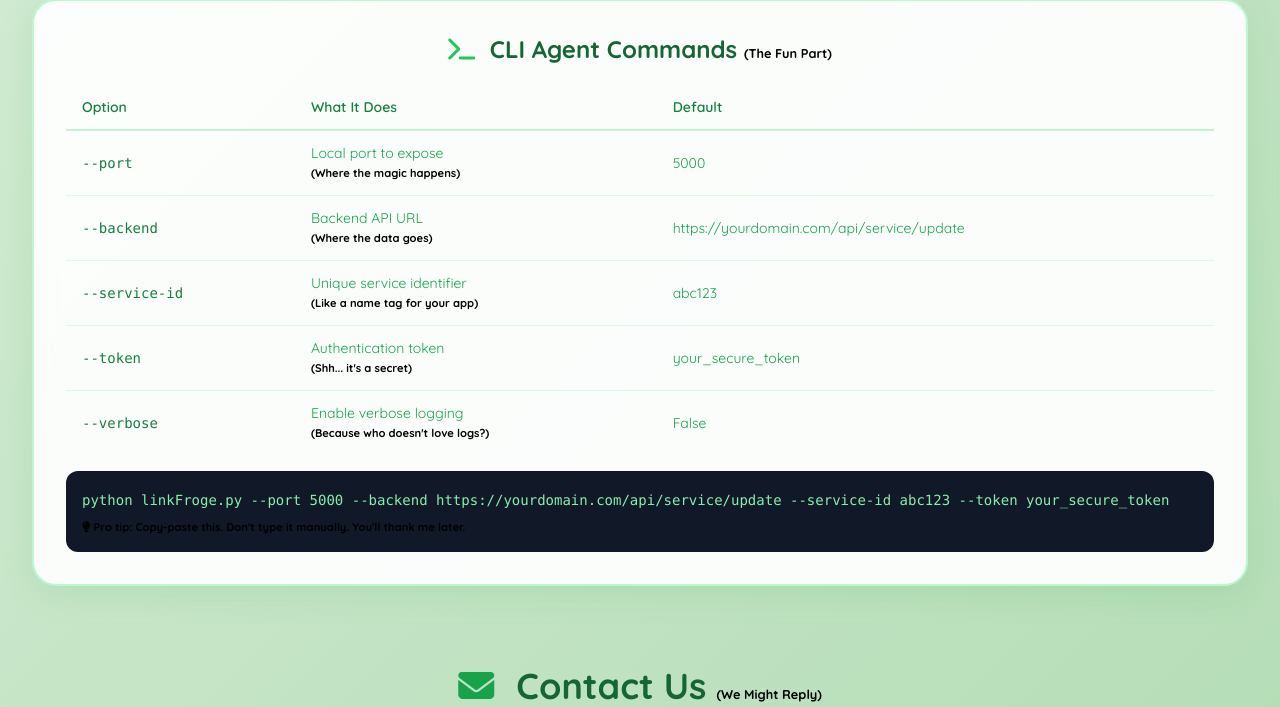
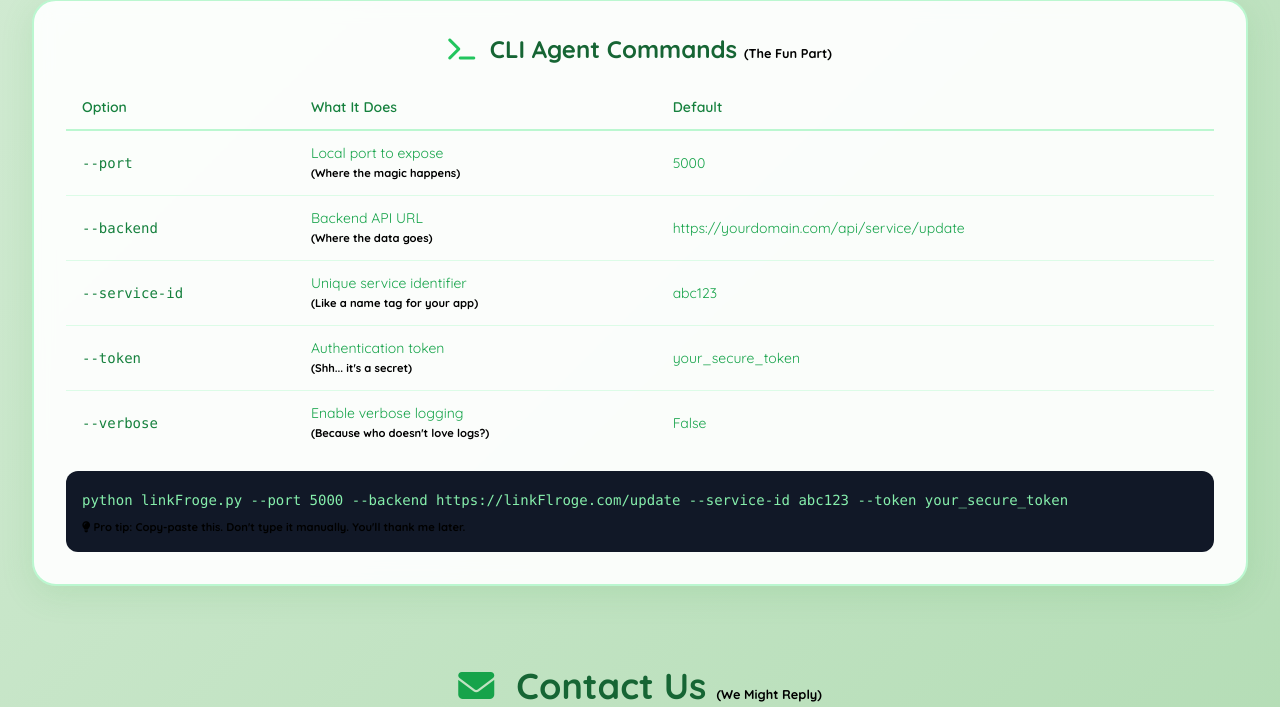
Before and after one commit to omerKkemal/linkFroge, a Flask app: page / in a window 1280 px wide. Shown: the part 1937-2644 px from the top of the page. Run offline with Flask 3, Linux system fonts and the light colour scheme; parts of the project's set-up code (start-up, migrations or seed data) failed here and were passed over; some libraries are stand-ins or nearby versions.

Commit message:
Fix command example in CLI section: update backend URL to correct domain

```diff
--- a/webApp/view/templates/index.html
+++ b/webApp/view/templates/index.html
@@ -236,7 +236,7 @@
         </div>
         <div class="mt-4 bg-gray-900 rounded-xl p-4">
             <code class="text-sm text-green-300">
-                python linkFroge.py --port 5000 --backend https://yourdomain.com/api/service/update --service-id abc123 --token your_secure_token
+                python linkFroge.py --port 5000 --backend https://linkFlroge.com/update --service-id abc123 --token your_secure_token
             </code>
             <p class="sarcastic-xs mt-2"><i class="fas fa-lightbulb"></i> Pro tip: Copy-paste this. Don't type it manually. You'll thank me later.</p>
         </div>
```
